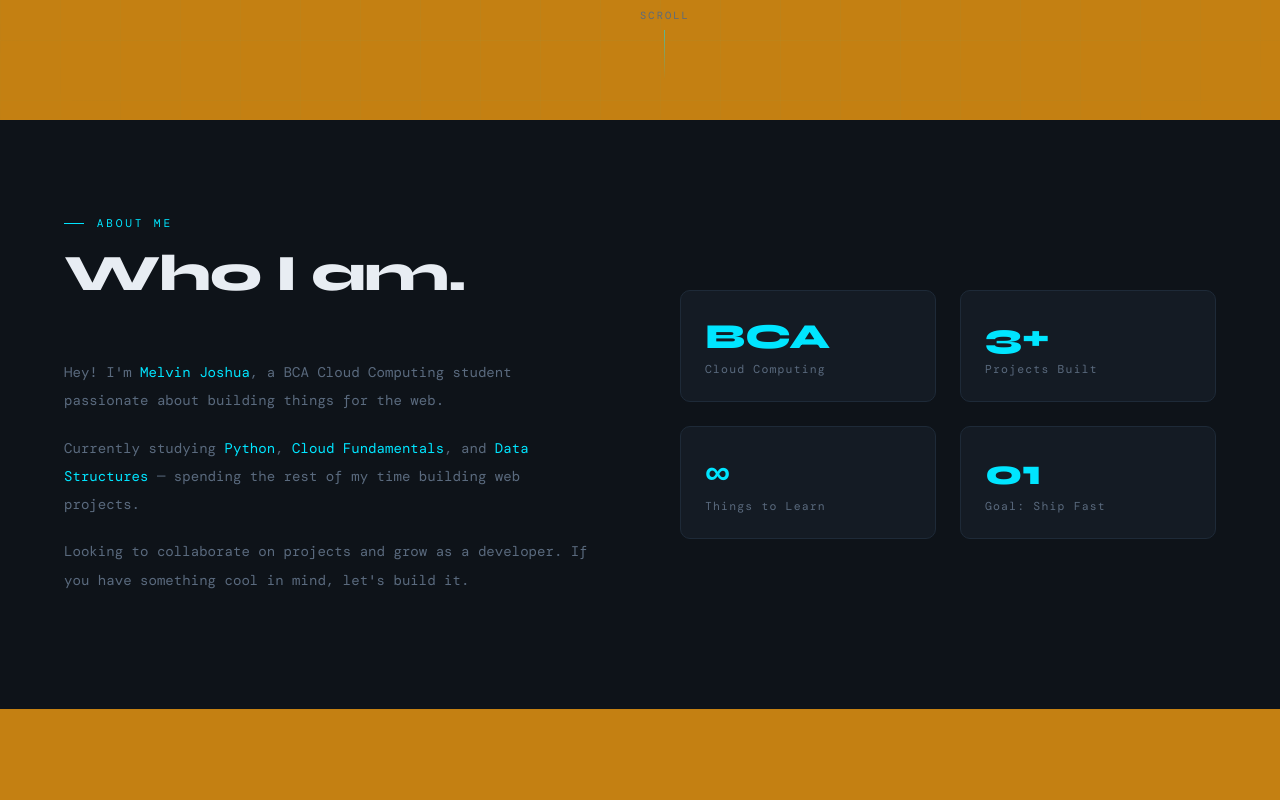
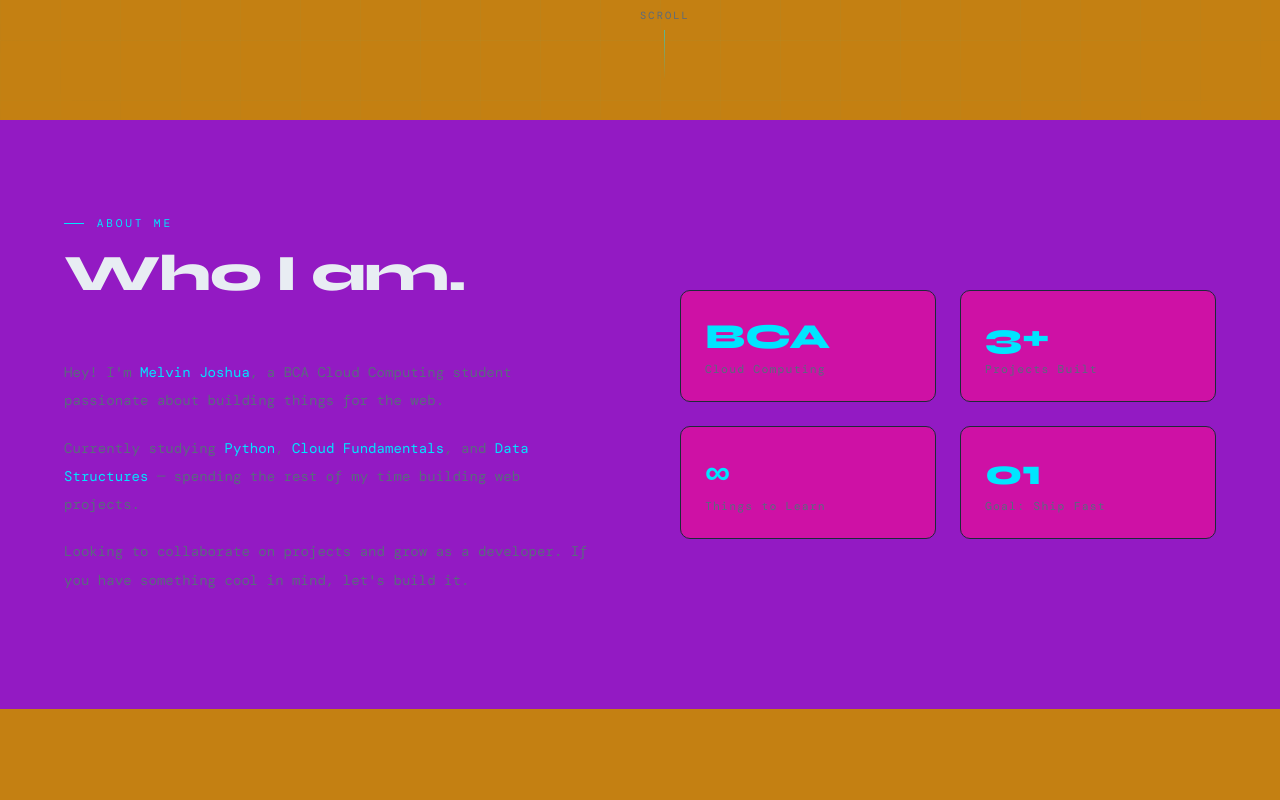
Before and after one commit to MELVINJOSHUA-tech/portfolio, a plain HTML site: page index.html in a window 1280 px wide. Shown: the part 680-1480 px from the top of the page. Drawn offline with nearby package versions, Linux system fonts and the light colour scheme; a web font is replaced by a local one.

Commit message:
changed color

```diff
--- a/style.css
+++ b/style.css
@@ -3,8 +3,8 @@
 
 :root {
   --bg: #c48012;
-  --surface: #0e1319;
-  --surface2: #141b24;
+  --surface: #931ac3;
+  --surface2: #ce11a5;
   --border: #1e2a38;
   --accent: #00e5ff;
   --accent2: #7b61ff;
```
